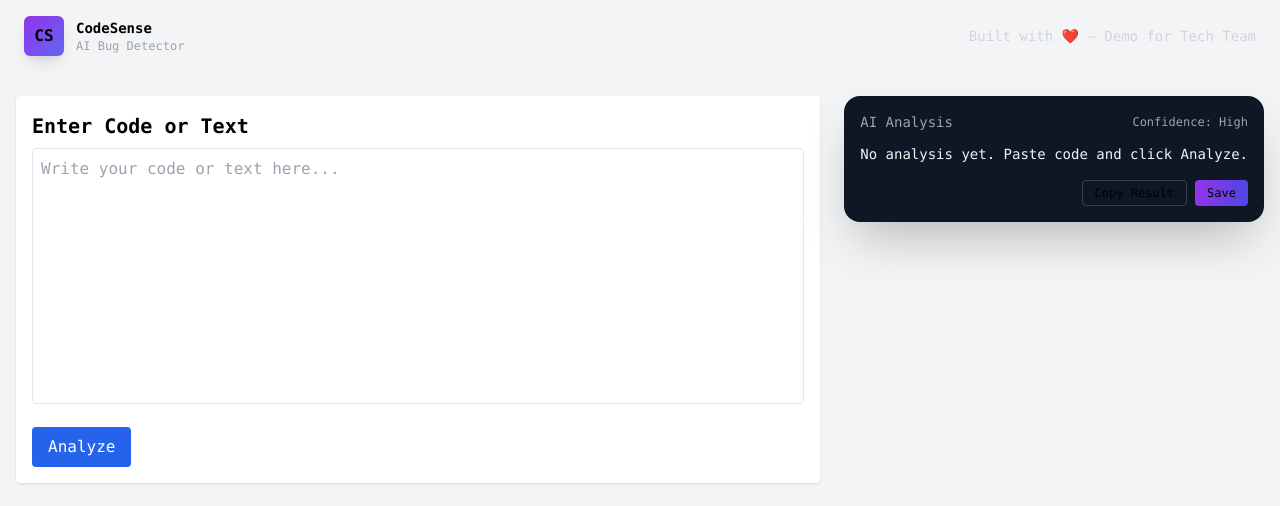
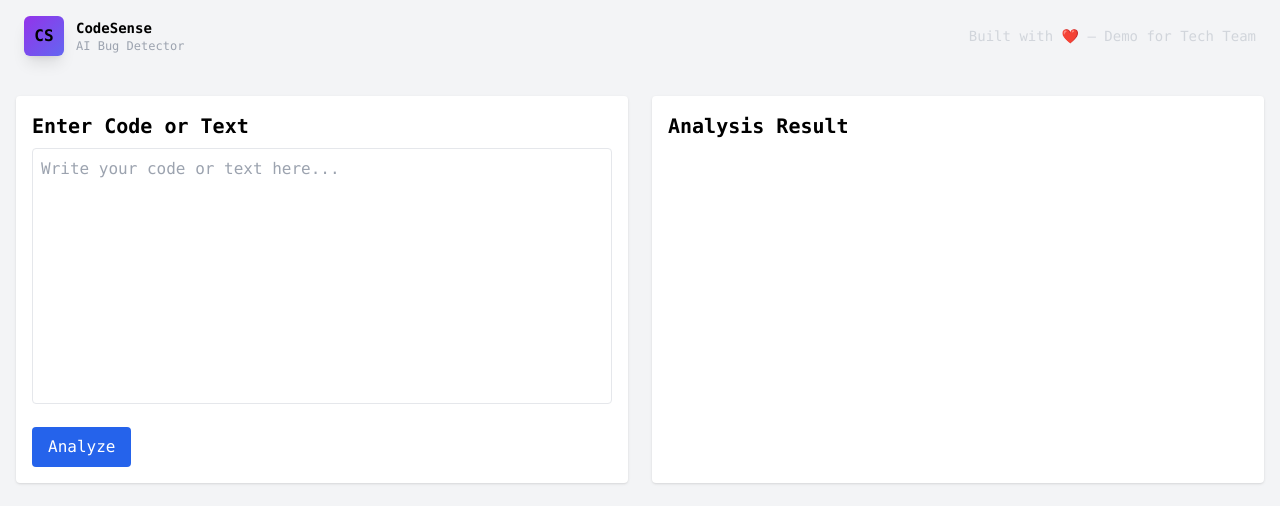
Before and after one commit to 29Yash-hub/Code-sense, a React (Vite) app in the folder client/: page / in a window 1280 px wide. Shown: the top 506 px of the page. Built offline with nearby package versions, Linux system fonts and the light colour scheme.

Commit message:
Update OutputPanel.jsx

```diff
--- a/client/src/components/OutputPanel.jsx
+++ b/client/src/components/OutputPanel.jsx
@@ -1,27 +1,10 @@
-import React from 'react'
-import { motion } from 'framer-motion'
+function OutputPanel({ output }) {
+  return (
+    <div className="flex-1 bg-white p-4 rounded shadow">
+      <h2 className="text-xl font-bold mb-2">Analysis Result</h2>
+      <pre className="whitespace-pre-wrap break-words">{output}</pre>
+    </div>
+  );
+}
 
-export default function OutputPanel({ output }) {
-  return (
-    <motion.div
-      initial={{ scale: 0.98, opacity: 0 }}
-      animate={{ scale: 1, opacity: 1 }}
-      transition={{ duration: 0.4 }}
-      className="bg-[color:var(--panel)] rounded-2xl p-4 shadow-2xl h-full flex flex-col"
-    >
-      <div className="flex items-center justify-between mb-3">
-        <div className="text-sm text-[var(--muted)]">AI Analysis</div>
-        <div className="text-xs text-gray-400">Confidence: High</div>
-      </div>
-
-      <div className="flex-1 overflow-auto">
-        <pre className="output-pre text-sm text-gray-100">{output || 'No analysis yet. Paste code and click Analyze.'}</pre>
-      </div>
-
-      <div className="mt-4 flex gap-2 justify-end">
-        <button className="text-xs px-3 py-1 border border-gray-700 rounded">Copy Result</button>
-        <button className="text-xs px-3 py-1 bg-gradient-to-r from-purple-600 to-indigo-600 rounded">Save</button>
-      </div>
-    </motion.div>
-  )
-}
+export default OutputPanel;
```
